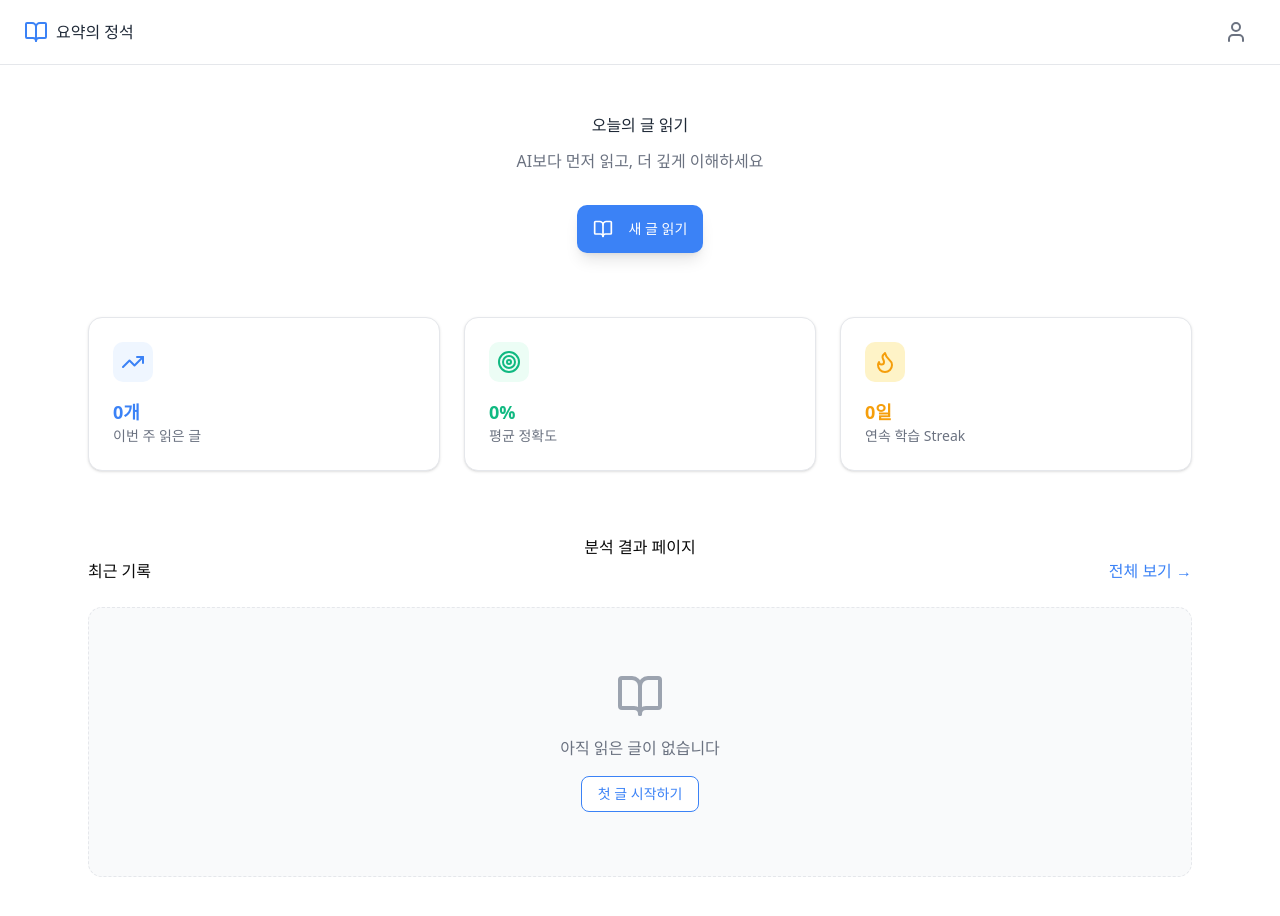
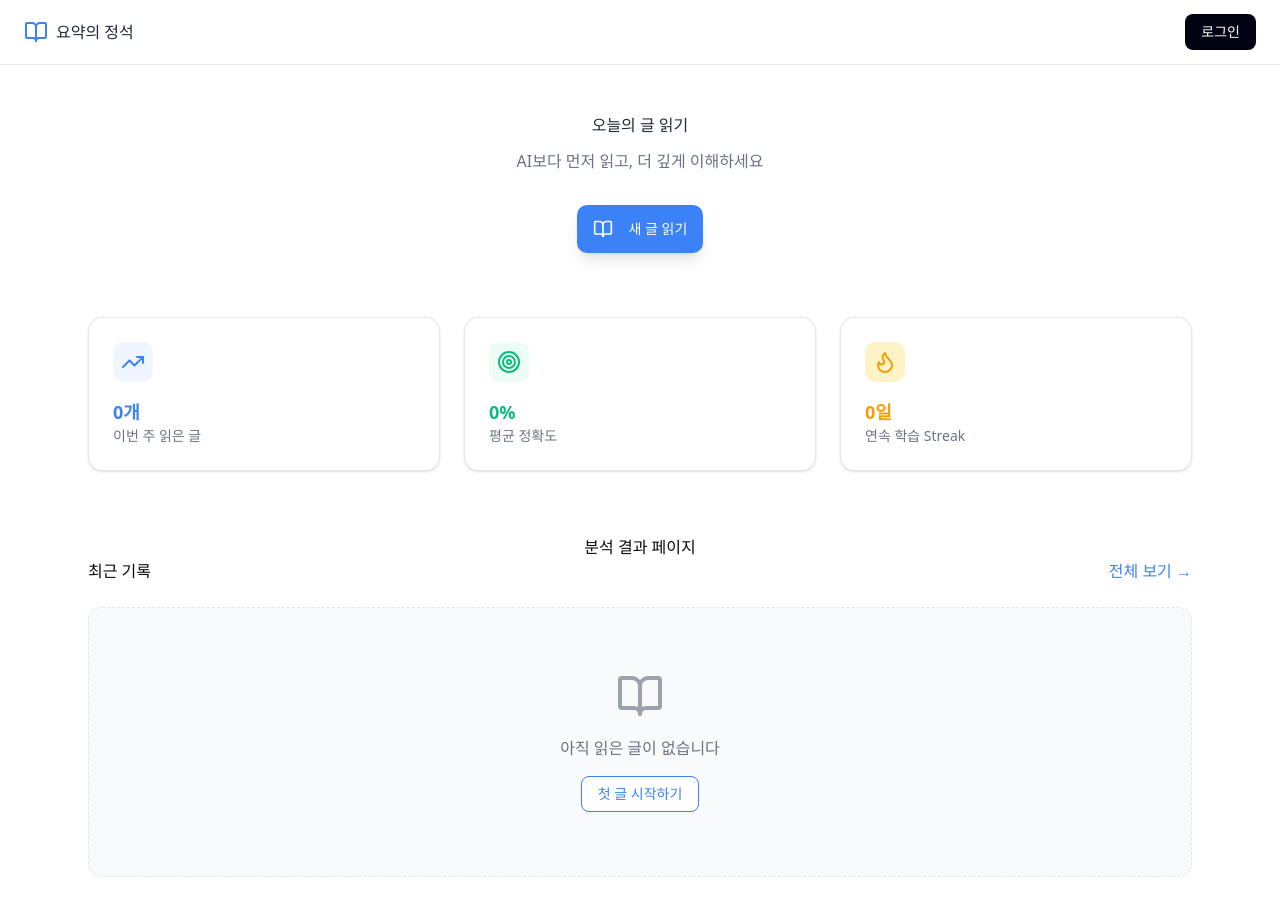
Before and after one commit to Fairy-s-Essentials/yojeong_fe, a React (Vite) app: page / in a window 1280 px wide. Shown: the top 916 px of the page. Built offline with nearby package versions, Linux system fonts and the light colour scheme; no server answers.

Commit message:
feat: Header에 조건부 로그인/로그아웃 UI 적용
- 로그인 상태에 따라 LoginButton/AuthProfileButton 조건부 렌더링
- useAuth로 전역 인증 상태 구독
- components/index.ts에 새 컴포넌트 export 추가

```diff
--- a/src/components/Header.tsx
+++ b/src/components/Header.tsx
@@ -1,9 +1,13 @@
 import { useNavigate } from 'react-router';
 import { ArrowLeft, BookOpen } from 'lucide-react';
-import { ProfileIcon } from '@/components';
+import { AuthProfileButton, LoginButton } from '@/components';
+import { useAuth } from '@/contexts/AuthContext';
 
 const Header = ({ isMainPage = false }: { isMainPage?: boolean }) => {
   const navigate = useNavigate();
+  const { isLoggedIn, user, isLoading } = useAuth();
+
+  console.log('[Header] 렌더링 - isLoggedIn:', isLoggedIn, 'user:', user, 'isLoading:', isLoading);
 
   const handleLogoButton = () => {
     navigate('/');
@@ -26,8 +30,8 @@ const Header = ({ isMainPage = false }: { isMainPage?: boolean }) => {
               <BookOpen className="w-6 h-6 text-app-blue" />
               요약의 정석
             </button>
-            {/* 프로필 */}
-            <ProfileIcon />
+            {/* 로그인/프로필 */}
+            {isLoggedIn ? <AuthProfileButton /> : <LoginButton />}
           </>
         ) : (
           <>
--- a/src/components/index.ts
+++ b/src/components/index.ts
@@ -1,9 +1,11 @@
 export { default as AccuracyCircle } from './AccuracyCircle';
 export { default as AccuracyResult } from './AccuracyResult';
+export { default as AuthProfileButton } from './AuthProfileButton';
 export { default as Button } from './Button';
 export { default as FeedBackBox } from './FeedBackBox';
 export { default as Header } from './Header';
 export { default as Input } from './Input';
+export { default as LoginButton } from './LoginButton';
 export { default as ProfileIcon } from './ProfileIcon';
 export { default as SearchBar } from './SearchBar';
 export { default as StatisticCard } from './StatisticCard';
@@ -11,3 +13,6 @@ export { default as SummaryBox } from './SummaryBox';
 export { default as SummaryItem } from './SummaryItem';
 export { default as TextArea } from './TextArea';
 export { default as TipBox } from './TipBox';
+
+export * from './Dialog';
+export * from './AlertDialog';
```
